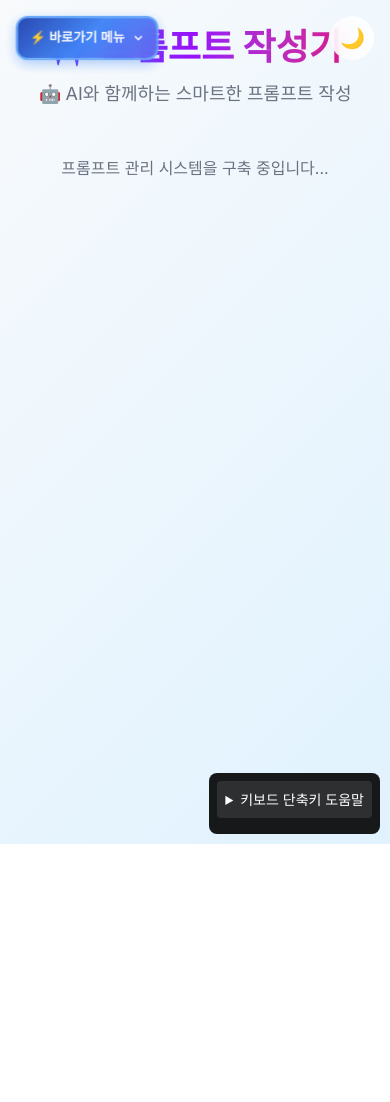
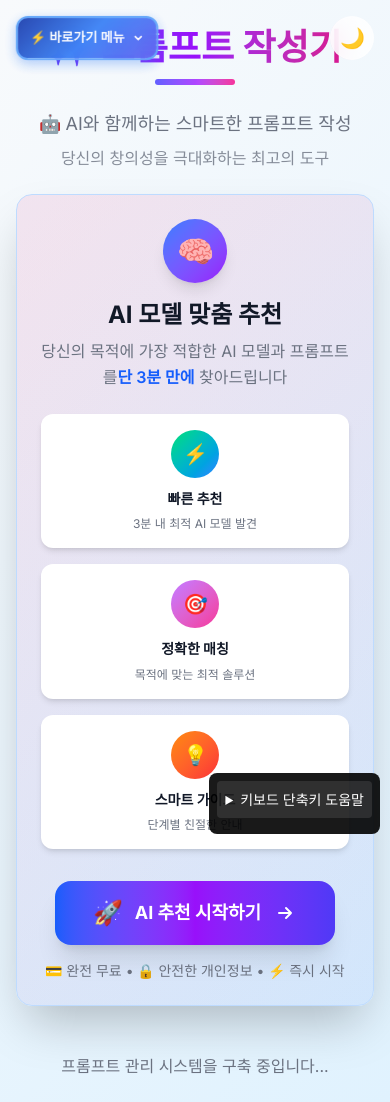
Before and after one commit to life-is-like-a-game-lilag/Prompt, a Next.js app: page / in a window 390 px wide. Before the commit the page ends 844 px from the top, so only its background shows below. Built offline with nearby package versions, Linux system fonts and the light colour scheme.

Commit message:
🎨 메인 Hero 섹션 및 AI 추천 CTA 구현 - 브랜드 그라디언트 강화, 3단계 기능 하이라이트, 인터랙티브 추천 시작 버튼, 완전한 접근성 지원 및 모바일 최적화

```diff
--- a/src/app/page.tsx
+++ b/src/app/page.tsx
@@ -32,12 +32,84 @@ export default function Home() {
       <main className="container mx-auto px-4 py-6 max-w-6xl" role="main" aria-label="메인 콘텐츠">
         {/* Hero 섹션 */}
         <header className="text-center mb-12 animate-fade-in" role="banner">
-          <h1 className="text-4xl sm:text-5xl lg:text-6xl font-bold bg-gradient-to-r from-indigo-600 via-purple-600 to-pink-600 bg-clip-text text-transparent mb-4 leading-tight">
-            ✨ 프롬프트 작성기
-          </h1>
-          <p className="text-lg sm:text-xl lg:text-2xl theme-text-secondary mb-6 max-w-3xl mx-auto leading-relaxed">
-            🤖 AI와 함께하는 스마트한 프롬프트 작성
-          </p>
+          <div className="mb-6">
+            <h1 className="text-4xl sm:text-5xl lg:text-6xl font-bold bg-gradient-to-r from-indigo-600 via-purple-600 to-pink-600 bg-clip-text text-transparent mb-4 leading-tight">
+              ✨ 프롬프트 작성기
+            </h1>
+            <div className="w-20 lg:w-32 h-1.5 bg-gradient-to-r from-indigo-500 via-purple-500 to-pink-500 mx-auto rounded-full mb-6" aria-hidden="true"></div>
+            <p className="text-lg sm:text-xl lg:text-2xl theme-text-secondary mb-4 max-w-3xl mx-auto leading-relaxed px-2">
+              🤖 AI와 함께하는 스마트한 프롬프트 작성
+              <br className="hidden sm:block" />
+              <span className="text-base sm:text-lg lg:text-xl theme-text-secondary opacity-80 block sm:inline mt-2 sm:mt-0">
+                <span className="hidden sm:inline"><br /></span>
+                당신의 창의성을 극대화하는 최고의 도구
+              </span>
+            </p>
+          </div>
+
+          {/* 메인 AI 추천 CTA 섹션 */}
+          <section className="bg-gradient-to-br from-blue-50 to-indigo-100 dark:from-gray-800 dark:to-gray-900 rounded-2xl lg:rounded-3xl p-6 lg:p-10 mb-8 lg:mb-12 shadow-2xl border border-blue-200 dark:border-gray-700 hero-gradient" aria-labelledby="ai-recommendation-section">
+            <div className="mb-6 lg:mb-8">
+              <div className="inline-flex items-center justify-center w-16 h-16 lg:w-20 lg:h-20 bg-gradient-to-br from-blue-500 to-purple-600 rounded-full mb-4 shadow-lg icon-bounce" aria-hidden="true">
+                <span className="text-3xl lg:text-4xl" role="img" aria-label="뇌 이모지">🧠</span>
+              </div>
+              <h2 id="ai-recommendation-section" className="text-2xl sm:text-3xl lg:text-4xl font-bold theme-text-primary mb-3 lg:mb-4">
+                AI 모델 맞춤 추천
+              </h2>
+              <p className="text-base sm:text-lg lg:text-xl theme-text-secondary max-w-2xl mx-auto leading-relaxed">
+                당신의 목적에 가장 적합한 AI 모델과 프롬프트를
+                <br className="hidden sm:block" />
+                <span className="font-semibold text-blue-600">단 3분 만에</span> 찾아드립니다
+              </p>
+            </div>
+
+            {/* 주요 기능 하이라이트 */}
+            <div className="grid grid-cols-1 sm:grid-cols-3 gap-4 lg:gap-6 mb-8 lg:mb-10" role="list" aria-label="주요 기능">
+              <div className="flex flex-col items-center p-4 lg:p-6 bg-white dark:bg-gray-800 rounded-xl shadow-md feature-card" role="listitem">
+                <div className="w-12 h-12 lg:w-14 lg:h-14 bg-gradient-to-br from-green-400 to-blue-500 rounded-full flex items-center justify-center mb-3" aria-hidden="true">
+                  <span className="text-xl lg:text-2xl" role="img" aria-label="번개 이모지">⚡</span>
+                </div>
+                <h3 className="font-bold text-sm lg:text-base theme-text-primary mb-2">빠른 추천</h3>
+                <p className="text-xs lg:text-sm theme-text-secondary text-center">3분 내 최적 AI 모델 발견</p>
+              </div>
+              <div className="flex flex-col items-center p-4 lg:p-6 bg-white dark:bg-gray-800 rounded-xl shadow-md feature-card" role="listitem">
+                <div className="w-12 h-12 lg:w-14 lg:h-14 bg-gradient-to-br from-purple-400 to-pink-500 rounded-full flex items-center justify-center mb-3" aria-hidden="true">
+                  <span className="text-xl lg:text-2xl" role="img" aria-label="타겟 이모지">🎯</span>
+                </div>
+                <h3 className="font-bold text-sm lg:text-base theme-text-primary mb-2">정확한 매칭</h3>
+                <p className="text-xs lg:text-sm theme-text-secondary text-center">목적에 맞는 최적 솔루션</p>
+              </div>
+              <div className="flex flex-col items-center p-4 lg:p-6 bg-white dark:bg-gray-800 rounded-xl shadow-md feature-card" role="listitem">
+                <div className="w-12 h-12 lg:w-14 lg:h-14 bg-gradient-to-br from-orange-400 to-red-500 rounded-full flex items-center justify-center mb-3" aria-hidden="true">
+                  <span className="text-xl lg:text-2xl" role="img" aria-label="전구 이모지">💡</span>
+                </div>
+                <h3 className="font-bold text-sm lg:text-base theme-text-primary mb-2">스마트 가이드</h3>
+                <p className="text-xs lg:text-sm theme-text-secondary text-center">단계별 친절한 안내</p>
+              </div>
+            </div>
+
+            {/* 메인 AI 추천 시작 버튼 */}
+            <div className="space-y-4">
+              <a
+                href="/recommend"
+                className="ai-recommend-button group inline-flex items-center justify-center gap-3 lg:gap-4 bg-gradient-to-r from-blue-600 via-purple-600 to-indigo-600 text-white px-8 py-4 lg:px-12 lg:py-5 rounded-2xl lg:rounded-3xl font-bold text-lg lg:text-xl hover:from-blue-700 hover:via-purple-700 hover:to-indigo-700 transition-all duration-300 transform hover:scale-105 hover:shadow-2xl shadow-xl min-w-[280px] lg:min-w-[350px] focus:outline-none focus:ring-4 focus:ring-blue-300 focus:ring-opacity-75"
+                role="button"
+                aria-label="AI 모델 추천 받기 시작"
+                tabIndex={0}
+                onKeyDown={(e) => { if (e.key === 'Enter' || e.key === ' ') { e.preventDefault(); window.location.href = '/recommend'; } }}
+              >
+                <span className="text-2xl lg:text-3xl group-hover:animate-bounce" role="img" aria-label="로켓 이모지">🚀</span>
+                <span>AI 추천 시작하기</span>
+                <svg className="w-6 h-6 lg:w-7 lg:h-7 group-hover:translate-x-2 transition-transform duration-300" fill="none" stroke="currentColor" viewBox="0 0 24 24" aria-hidden="true">
+                  <path strokeLinecap="round" strokeLinejoin="round" strokeWidth={2} d="M13 7l5 5m0 0l-5 5m5-5H6" />
+                </svg>
+              </a>
+
+              <p className="text-sm lg:text-base theme-text-secondary" aria-label="서비스 특징">
+                💳 완전 무료 • 🔒 안전한 개인정보 • ⚡ 즉시 시작
+              </p>
+            </div>
+          </section>
         </header>
 
         {/* 기본 메시지 */}
```
